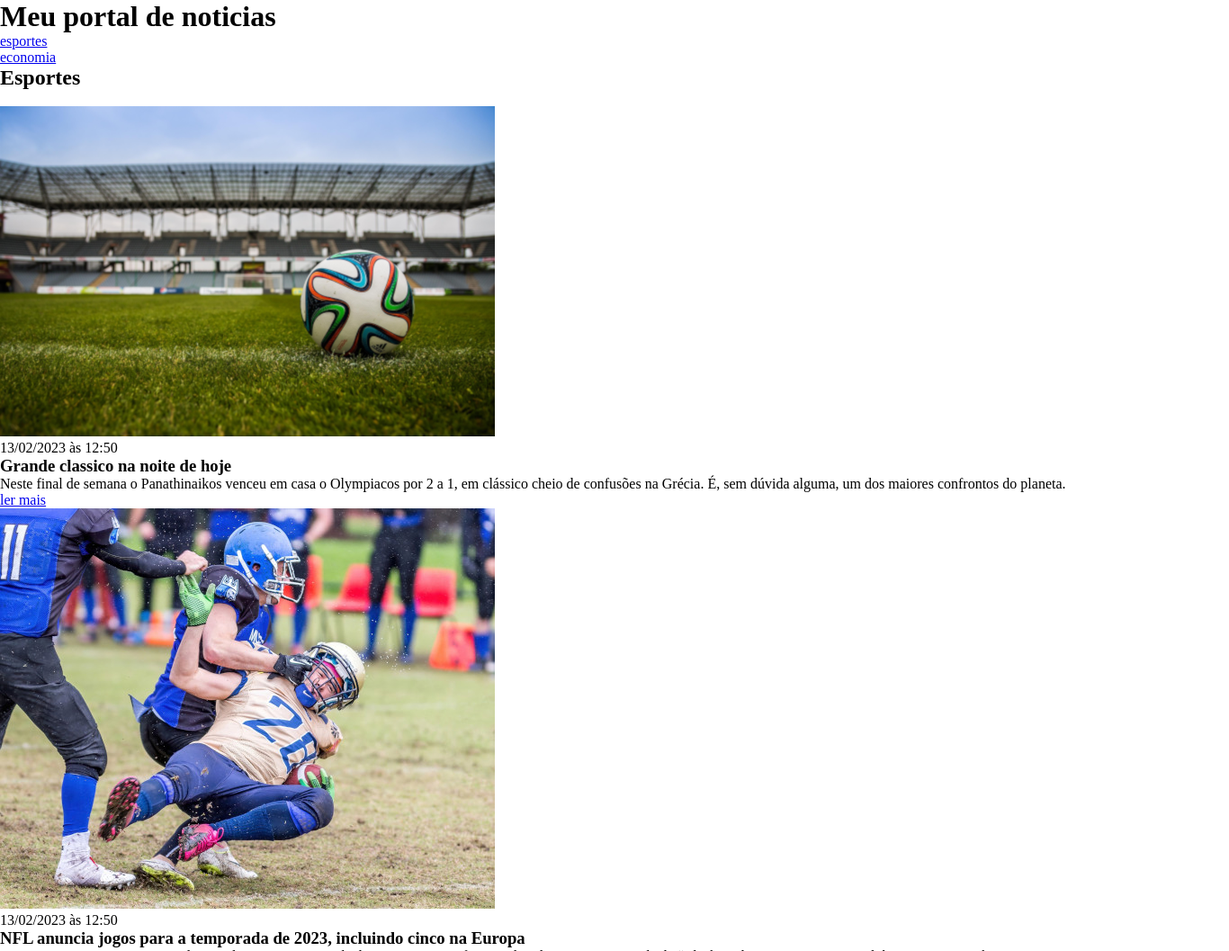
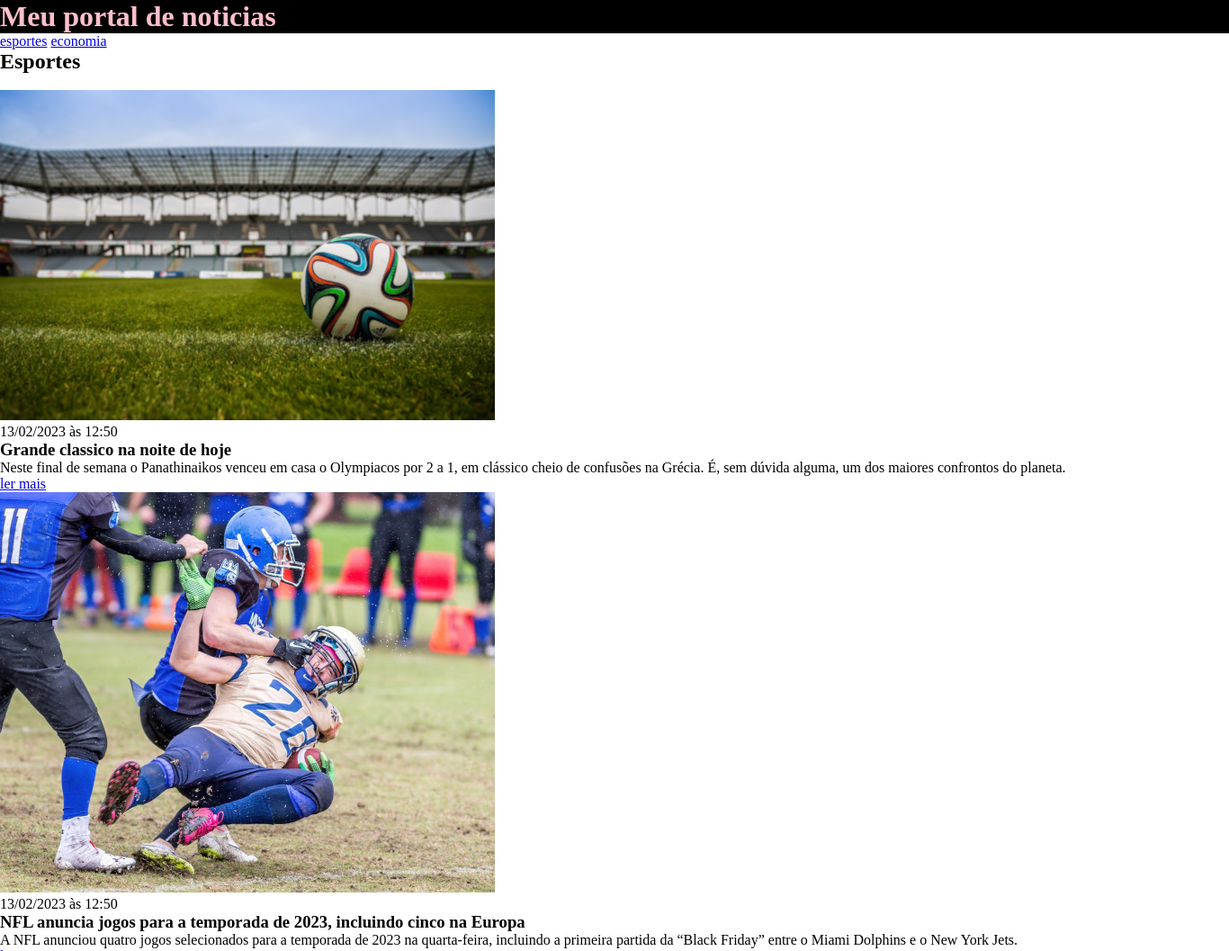
Before and after one commit to willdev24/html, a plain HTML site: page CSS_EBAC/index02.html in a window 1280 px wide. Shown: the top 1057 px of the page at 90% size, 1366 px wide, since content can reach past the window. Drawn offline with Linux system fonts and the light colour scheme.

Commit message:
ajeitando index02 com css

```diff
--- a/CSS_EBAC/index02.html
+++ b/CSS_EBAC/index02.html
@@ -9,6 +9,7 @@
 </head>
 <body>
     <header>
+       <div class="alinhamento">
         <h1>Meu portal de noticias</h1>
          <nav>
            <ul>
@@ -16,70 +17,67 @@
              <li><a href="#">economia</a></li>
            </ul>
          </nav>
-
+       </div>
     </header>
 
         <main>
+            <div class="alinhamento">
                 <section id="sports">
                     <h2>Esportes</h2><br>
+
+                    <div class="article"> <article>
                         <img src="../midia/futbol.png" alt="futbol" ><br>
                         <time class="creation-date">13/02/2023 às 12:50</time>
-                 <article>
                         <h3>Grande classico na noite de hoje</h3>
-                 </article>
                         <P>Neste final de semana o Panathinaikos venceu em casa o Olympiacos
                           por 2 a 1, em clássico cheio de confusões na Grécia.
                           É, sem dúvida alguma, um dos maiores confrontos do planeta.</P>
+                         <a href="#">ler mais</a><br>
+                       </article>
 
-                     <a href="#">ler mais</a><br>
-
+                       <article>
                            <img src="../midia/futeamericano.jpg" alt="futbol americano" ><br>
                            <time class="creation-date">13/02/2023 às 12:50</time>
-                     <article>
                            <h3>NFL anuncia jogos para a temporada de 2023, incluindo cinco na Europa</h3>
-                     </article>
                            <P>A NFL anunciou quatro jogos selecionados para a temporada de 2023 na quarta-feira,
                               incluindo a primeira partida da “Black Friday” entre o Miami Dolphins e o New York Jets. </P>
+                            <a href="#">ler mais</a><br>
+                       </article>
 
-                         <a href="#">ler mais</a><br>
-
+                        <article>
                           <img src="../midia/basquet.jpg" alt="nbe" ><br>
                            <time >13/02/2023 às 12:50</time>
-                     <article>
                            <h3>Lakers x Nuggets ao vivo na NBA: onde assistir ao Jogo 2 hoje e horário</h3>
-                     </article>
                            <P>Após vencer a primeira partida, Denver Nuggets atua novamente em casa,
                                enquanto Los Angeles Lakers e LeBron James tentam a recuperação. Saiba todos os detalhes</P>
+                           <a href="#">ler mais</a><br>
+                        </article>
+                   </section >
+                </div>
+            </div>
 
-                         <a href="#">ler mais</a><br>
-             </section >
-
+             <div class="alinhamento">
                 <section id="econommy">
                     <h2>Economia</h2><br>
+                 <div class="article">
+                    <article>
                         <img src="../midia/Economia.jpg" alt="economiaa"><br>
                         <time>15/02/2023 hoje</time>
+                        <h3>Primeira “cópia” do Bitcoin ganha novo fôlego e valoriza 20% em 10 dias</h3>
+                        <P>Crescimento está relacionado com aumento de preços nas taxas do Bitcoin</P>
+                        <a href="#">ler mais</a><br>
+                    </article>
+
                     <article>
-                   <h3>Primeira “cópia” do Bitcoin ganha novo fôlego e valoriza 20% em 10 dias</h3>
-                </article>
-                <P>Crescimento está relacionado com aumento de preços nas taxas do Bitcoin</P>
-
-                    <a href="#">ler mais</a><br>
-
                         <img src="../midia/eceuro.jpg" alt="economiaa"><br>
                         <time>15/02/2023 hoje</time>
-                <article>
                         <h3>Primeira “cópia” do Bitcoin ganha novo fôlego e valoriza 20% em 10 dias</h3>
+                        <P>Crescimento está relacionado com aumento de preços nas taxas do Bitcoin</P>
+                        <a href="#">ler mais</a><br>
                      </article>
-                <P>Crescimento está relacionado com aumento de preços nas taxas do Bitcoin</P>
+                 </div>
 
-                    <a href="#">ler mais</a><br>
-
-
-
-
-
-
-
+           </div>
          </section>
         </main>
 
--- a/CSS_EBAC/style02.css
+++ b/CSS_EBAC/style02.css
@@ -6,3 +6,18 @@
     margin: 0px;
     padding: 0px;
 }
+
+header li{
+    display: inline;
+
+}
+
+.alinhamento{
+    width: 1366px;
+    margin: 0 auto;
+}
+
+h1{
+    color: pink;
+    background-color: black;
+}
```
Lines whose indentation alone changed are shown as unchanged.
